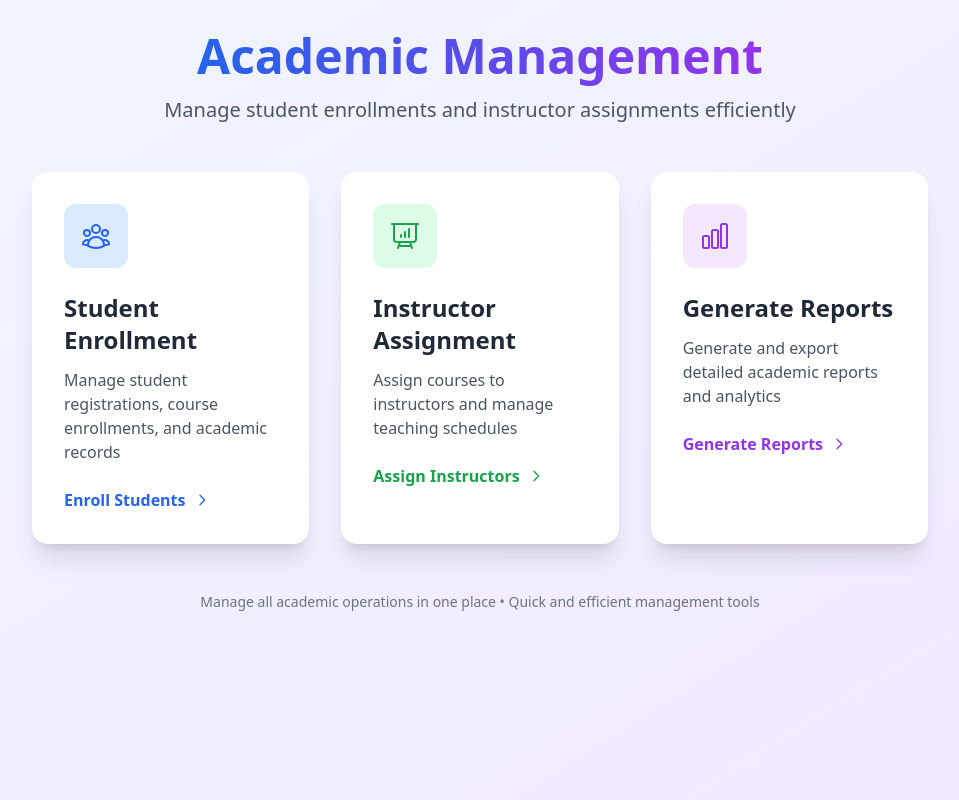
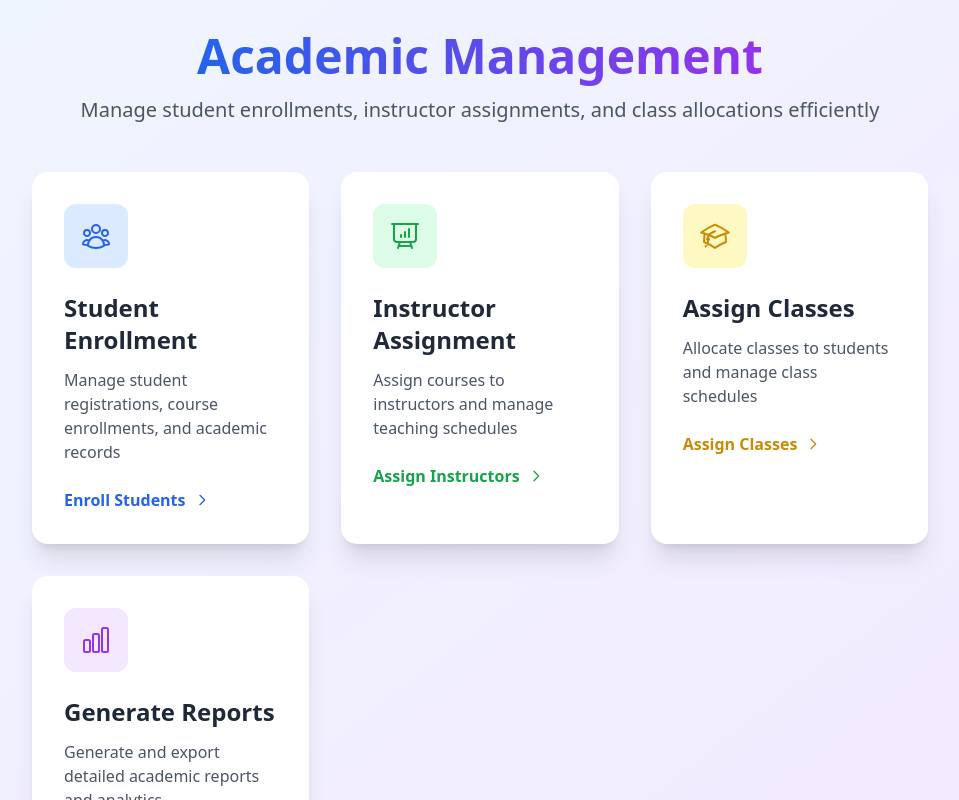
Before and after one commit to Sanka11/SmartSched, a React (Vite) app in the folder frontend/: page /assignmentdashboard in a window 1280 px wide. Shown: the top 800 px of the page, without its empty margins (160-1119 px from the left). Built offline with nearby package versions, Linux system fonts and the light colour scheme.

Commit message:
new fixes and validations

```diff
--- a/frontend/package.json
+++ b/frontend/package.json
@@ -15,12 +15,14 @@
     "@tanstack/react-table": "^8.21.2",
     "axios": "^1.8.3",
     "bcryptjs": "^3.0.2",
+    "framer-motion": "^12.5.0",
     "html2canvas": "^1.4.1",
     "jspdf": "^2.5.2",
     "jspdf-autotable": "^3.5.28",
     "react": "^19.0.0",
     "react-dom": "^19.0.0",
     "react-router-dom": "^7.3.0",
+    "react-time-picker": "^7.0.0",
     "react-toastify": "^11.0.5"
   },
   "devDependencies": {
--- a/frontend/src/App.jsx
+++ b/frontend/src/App.jsx
@@ -33,9 +33,10 @@ function App() {
       <Route path="/edit-course/:id" element={<CourseFormPage />} />
       <Route path="/user-manager" element={<UserManagerPage />} />
       <Route path="/generate-reports-assign" element={<GenerateReportAssignManager />} />
+      <Route path="/assign-classes" element={<CourseClassesPage />} />
 
     </Routes>
-  );
+  );z
 }
 
 export default App;
--- a/frontend/src/pages/AssignmentDashboard.jsx
+++ b/frontend/src/pages/AssignmentDashboard.jsx
@@ -2,7 +2,8 @@ import { useNavigate } from "react-router-dom";
 import {
   UserGroupIcon,
   PresentationChartBarIcon,
-  ChartBarIcon
+  ChartBarIcon,
+  AcademicCapIcon, // Import the new icon for Assign Classes
 } from "@heroicons/react/24/outline";
 
 const AssignmentDashboard = () => {
@@ -18,7 +19,7 @@ const AssignmentDashboard = () => {
               Academic Management
             </span>
           </h1>
-          <p className="text-xl text-gray-600">Manage student enrollments and instructor assignments efficiently</p>
+          <p className="text-xl text-gray-600">Manage student enrollments, instructor assignments, and class allocations efficiently</p>
         </div>
 
         {/* Action Cards */}
@@ -73,7 +74,32 @@ const AssignmentDashboard = () => {
             </div>
           </div>
 
-          {/* New Generate Reports Card */}
+          {/* Assign Class Card */}
+          <div
+            onClick={() => navigate("/assign-classes")}
+            className="group relative bg-white rounded-2xl p-8 shadow-xl hover:shadow-2xl transition-all duration-300 transform hover:-translate-y-2 cursor-pointer"
+          >
+            <div className="absolute inset-0 bg-gradient-to-br from-yellow-50 to-orange-50 opacity-0 group-hover:opacity-100 transition-opacity duration-300 rounded-2xl"></div>
+            <div className="relative">
+              <div className="mb-6">
+                <div className="w-16 h-16 bg-yellow-100 rounded-xl flex items-center justify-center">
+                  <AcademicCapIcon className="w-8 h-8 text-yellow-600" />
+                </div>
+              </div>
+              <h2 className="text-2xl font-bold text-gray-800 mb-3">Assign Classes</h2>
+              <p className="text-gray-600 mb-6">
+                Allocate classes to students and manage class schedules
+              </p>
+              <button className="flex items-center text-yellow-600 font-semibold group-hover:text-yellow-700 transition-colors">
+                <span>Assign Classes</span>
+                <svg className="w-4 h-4 ml-2" fill="none" stroke="currentColor" viewBox="0 0 24 24">
+                  <path strokeLinecap="round" strokeLinejoin="round" strokeWidth="2" d="M9 5l7 7-7 7" />
+                </svg>
+              </button>
+            </div>
+          </div>
+
+          {/* Generate Reports Card */}
           <div
             onClick={() => navigate("/generate-reports-assign")}
             className="group relative bg-white rounded-2xl p-8 shadow-xl hover:shadow-2xl transition-all duration-300 transform hover:-translate-y-2 cursor-pointer"
--- a/frontend/src/pages/CourseClassesPage.jsx
+++ b/frontend/src/pages/CourseClassesPage.jsx
@@ -2,6 +2,7 @@ import { useState, useEffect } from "react";
 import { MagnifyingGlassIcon, AcademicCapIcon, BookOpenIcon } from "@heroicons/react/24/outline";
 import { ToastContainer, toast } from "react-toastify";
 import "react-toastify/dist/ReactToastify.css";
+import SideNav from "./SideNav";
 
 const CourseClassesPage = () => {
   // State variables
@@ -146,6 +147,12 @@ const CourseClassesPage = () => {
       return;
     }
 
+    // Validate time
+    if (details.startTime >= details.endTime) {
+      toast.error("Invalid Time: End time must be after start time.");
+      return;
+    }
+
     // Find the course, group, and module
     const course = courses.find((c) => c.groups?.some((g) => g.groupId === groupId));
     const group = course?.groups?.find((g) => g.groupId === groupId);
@@ -225,18 +232,20 @@ const CourseClassesPage = () => {
   }
 
   return (
-    <div className="flex min-h-screen bg-gradient-to-br from-gray-50 to-blue-50 p-8">
+    <div className="flex min-h-screen bg-gradient-to-br from-gray-50 to-blue-50 ">
+      <SideNav />
+      <div className="p-8 w-full">
       <ToastContainer position="top-right" autoClose={3000} />
       <div className="max-w-6xl mx-auto w-full">
         {/* Header */}
         <div className="mb-8">
           <h1 className="text-4xl font-bold text-gray-800 mb-2">
             <span className="bg-clip-text text-transparent bg-gradient-to-r from-blue-600 to-purple-600">
-              Course and Class Assignments
+              Resource and Class Time Management
             </span>
           </h1>
           <p className="text-gray-600 text-lg">
-            View all courses, groups, modules, and assigned instructors
+            View all courses, groups, modules, and assigned instructors and assign rosource and class time for each module.
           </p>
         </div>
 
@@ -362,7 +371,7 @@ const CourseClassesPage = () => {
                           <div className="mt-3">
                             <button
                               onClick={() => saveGroupDetails(group.groupId, module.title)}
-                              className="px-4 py-2 bg-blue-500 text-white rounded-lg hover:bg-blue-600 transition-colors"
+                              className="px-4 py-2 bg-gradient-to-r from-blue-500 to-purple-500 text-white rounded-lg hover:from-blue-600 hover:to-purple-600 transition-colors"
                             >
                               {details.id ? "Update Details" : "Save Details"}
                             </button>
@@ -378,6 +387,8 @@ const CourseClassesPage = () => {
         )}
       </div>
     </div>
+    </div>
+
   );
 };
 
--- a/frontend/src/pages/EnrollStudents.jsx
+++ b/frontend/src/pages/EnrollStudents.jsx
@@ -155,9 +155,14 @@ const StudentEnrollment = () => {
 
   // Handle module removal with confirmation
   const handleRemoveModule = async (courseName, moduleName) => {
+    if (!moduleName) {
+      toast.warning("Module name is required.");
+      return;
+    }
+
     try {
       const response = await axios.delete(
-        `http://localhost:8080/api/student-enrollments/${selectedStudent.id}/courses/${courseName}/modules/${moduleName}`
+        `http://localhost:8080/api/student-enrollments/${selectedStudent.id}/courses/${encodeURIComponent(courseName)}/modules/${encodeURIComponent(moduleName)}`
       );
       const updatedStudent = response.data;
       setSelectedStudent(updatedStudent);
@@ -172,7 +177,7 @@ const StudentEnrollment = () => {
   if (error) return <div className="p-6 text-red-500">Error: {error}</div>;
 
   return (
-    <div className=" flex bg-gradient-to-br from-blue-50 to-purple-50 min-h-screen">
+    <div className="flex bg-gradient-to-br from-blue-50 to-purple-50 min-h-screen">
       <SideNav />
       <div className="p-8 w-full">
         <ToastContainer position="top-right" autoClose={3000} />
@@ -194,7 +199,12 @@ const StudentEnrollment = () => {
                 </button>
                 <button
                   onClick={() => {
+                    if (deleteConfirmation.type === "module") {
+                      const { courseName, moduleName } = deleteConfirmation.data;
+                      deleteConfirmation.callback(courseName, moduleName);
+                    } else {
                       deleteConfirmation.callback(deleteConfirmation.data);
+                    }
                     hideConfirmation();
                   }}
                   className="px-4 py-2 bg-red-500 text-white rounded-lg hover:bg-red-600"
@@ -206,6 +216,7 @@ const StudentEnrollment = () => {
           </div>
         )}
 
+        {/* Rest of the UI */}
         <div className="max-w-7xl mx-auto">
           {/* Header */}
           <div className="mb-8">
@@ -347,7 +358,6 @@ const StudentEnrollment = () => {
                         <option value="Group 1">Group 1</option>
                         <option value="Group 2">Group 2</option>
                         <option value="Group 3">Group 3</option>
-
                       </select>
                     </div>
 
--- a/frontend/src/pages/SideNav.jsx
+++ b/frontend/src/pages/SideNav.jsx
@@ -3,14 +3,22 @@ import {
   UserGroupIcon,
   PresentationChartBarIcon,
   ChartBarIcon,
-  HomeIcon
+  HomeIcon,
+  AcademicCapIcon,
+  ArrowLeftOnRectangleIcon,
 } from "@heroicons/react/24/outline";
 
 const SideNav = () => {
   const navigate = useNavigate();
 
+  const handleLogout = () => {
+    // Add your logout logic here
+    console.log("User logged out");
+    navigate("/login"); // Redirect to login page after logout
+  };
+
   return (
-    <div className="w-64 min-h-screen bg-gradient-to-br from-blue-50 to-purple-100 p-6 shadow-lg">
+    <div className="w-64 min-h-screen bg-gradient-to-br from-blue-50 to-purple-100 p-6 shadow-lg flex flex-col justify-between">
       <div className="flex flex-col space-y-6">
         {/* Logo or Branding */}
         <div className="text-center mb-8">
@@ -46,6 +54,13 @@ const SideNav = () => {
             <span className="text-gray-800 font-medium">Assign Instructors</span>
           </div>
           <div
+            onClick={() => navigate("/assign-classes")}
+            className="flex items-center space-x-3 p-3 rounded-lg hover:bg-yellow-100 cursor-pointer transition-colors"
+          >
+            <AcademicCapIcon className="w-6 h-6 text-yellow-600" />
+            <span className="text-gray-800 font-medium">Assign Classes</span>
+          </div>
+          <div
             onClick={() => navigate("/generate-reports-assign")}
             className="flex items-center space-x-3 p-3 rounded-lg hover:bg-purple-100 cursor-pointer transition-colors"
           >
@@ -54,6 +69,15 @@ const SideNav = () => {
           </div>
         </nav>
       </div>
+
+      {/* Logout Button */}
+      <div
+        onClick={handleLogout}
+        className="flex items-center space-x-3 p-3 rounded-lg hover:bg-red-100 cursor-pointer transition-colors"
+      >
+        <ArrowLeftOnRectangleIcon className="w-6 h-6 text-red-600" />
+        <span className="text-gray-800 font-medium">Logout</span>
+      </div>
     </div>
   );
 };
```
Also changed, not shown: 23 other files (tests, documents, lock files or other folders). Lines whose indentation alone changed are shown as unchanged.
